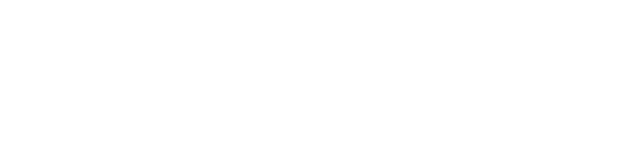
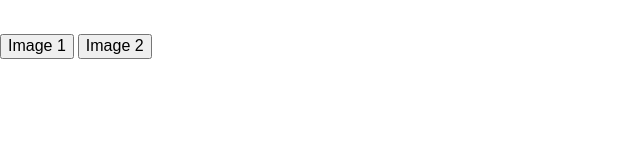
Before and after one commit to ivanflr/firstjquerylesson, a plain HTML site: page index.html in a window 1280 px wide. Shown: the whole page, without its empty margins (0-640 px from the left). Drawn offline with nearby package versions, Linux system fonts and the light colour scheme.

Commit message:
index modifiy

```diff
--- a/index.html
+++ b/index.html
@@ -27,6 +27,14 @@
   <body>
     <!-- YOUR CONTENT GOES HERE -->
 
+    <div class="demo">
+      <img id="aids-img" src=" ">
+      <p>
+        <button id="btn-img-1">Image 1</button>
+        <button id="btn-img-2">Image 2</button>
+      </p>
+    </div>
+
     <!-- the jQuery library. You need this to be able to use jQuery ($) -->
     <script src="https://cdnjs.cloudflare.com/ajax/libs/jquery/3.3.1/jquery.min.js"></script>
 
```
